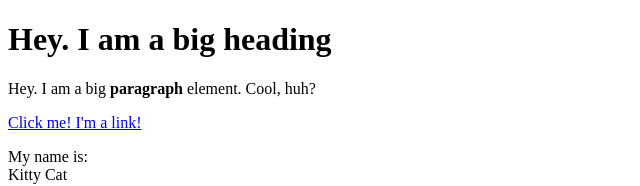
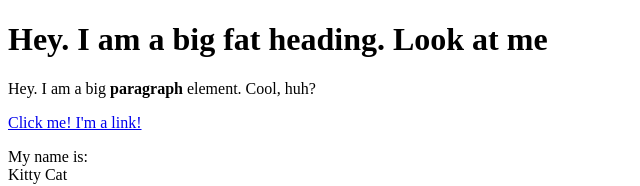
Before and after one commit to ygalperi/cartoon-hero, a plain HTML site: page test.html in a window 1280 px wide. Shown: the top 186 px of the page, without its empty margins (0-640 px from the left). Drawn offline with Linux system fonts and the light colour scheme.

Commit message:
added "fat" to heading

```diff
--- a/test.html
+++ b/test.html
@@ -4,7 +4,7 @@
     <title>Test page</title>
 </head>
 <body>
-    <h1>Hey. I am a big heading</h1>
+    <h1>Hey. I am a big fat heading. Look at me</h1>
     <p>Hey. I am a big <b>paragraph</b> element. Cool, huh?</p>
     <a href="https://google.com" target="_blank" title="Let's go to Google">Click me! I'm a link!</a>
     <p>My name is:<br>
```
